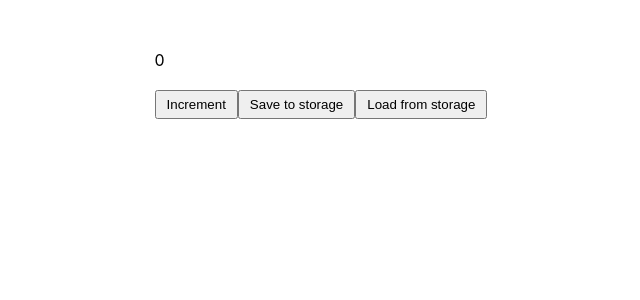
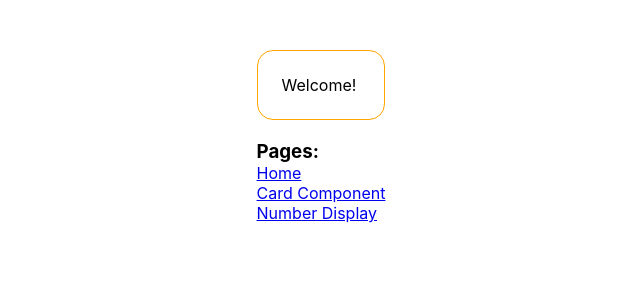
Before and after one commit to metehandoenmez/group-ex-react, a React (Create React App) app: page / in a window 1280 px wide. Shown: the top 300 px of the page, without its empty margins (319-959 px from the left). Built offline with nearby package versions, Linux system fonts and the light colour scheme; no server answers.

Commit message:
completed exercise

```diff
--- a/src/App.jsx
+++ b/src/App.jsx
@@ -1,13 +1,46 @@
 import React, { useState, useEffect } from "react";
 import "./App.css";
+import {Routes, Route, Link} from "react-router-dom"
 
 import NumberDisplay from './NumberDisplay';
+import CardComponent from "./CardComponent";
+import NotFound from "./NotFound";
+import WelcomeComponent from "./WelcomeComponent";
+
+const style = {
+  border: "1px solid orange",
+  padding: "24px",
+  borderRadius: "16px"
+}
 
 function App() {
   return (
     <div>
-      <NumberDisplay></NumberDisplay>
+      <div style={style}>
+        <Routes>
+            <Route path="/" element={<WelcomeComponent></WelcomeComponent>}>
+
+            </Route>
+            <Route path="/card" element={<CardComponent></CardComponent>}>
+
+            </Route>
+            <Route path="/number" element={<NumberDisplay></NumberDisplay>}>
+
+            </Route>
+            <Route path="*" element={<NotFound></NotFound>}>
+
+            </Route>
+        </Routes>
+      </div>
+      <br />
+      <h3>Pages:</h3>
+      <Link to={"/"}>Home</Link>
+      <br />
+      <Link to={"/card"}>Card Component</Link>
+      <br />
+      <Link to={"/number"}>Number Display</Link>
     </div>
+
   );
 }
 
--- /dev/null
+++ b/src/NotFound.jsx
@@ -0,0 +1,3 @@
+export default function NotFound () {
+    return (<h1>404 - Not Found</h1>)
+}
--- /dev/null
+++ b/src/WelcomeComponent.jsx
@@ -0,0 +1,3 @@
+export default function WelcomeComponent() {
+    return <p>Welcome!</p>
+}
--- a/src/index.js
+++ b/src/index.js
@@ -2,6 +2,9 @@ import React from "react";
 import ReactDOM from "react-dom/client";
 import "./index.css";
 import App from "./App.jsx";
+import {BrowserRouter} from "react-router-dom"
 
 const root = ReactDOM.createRoot(document.getElementById("root"));
-root.render(<App />);
+root.render(
+<BrowserRouter><App /></BrowserRouter>
+);
```
